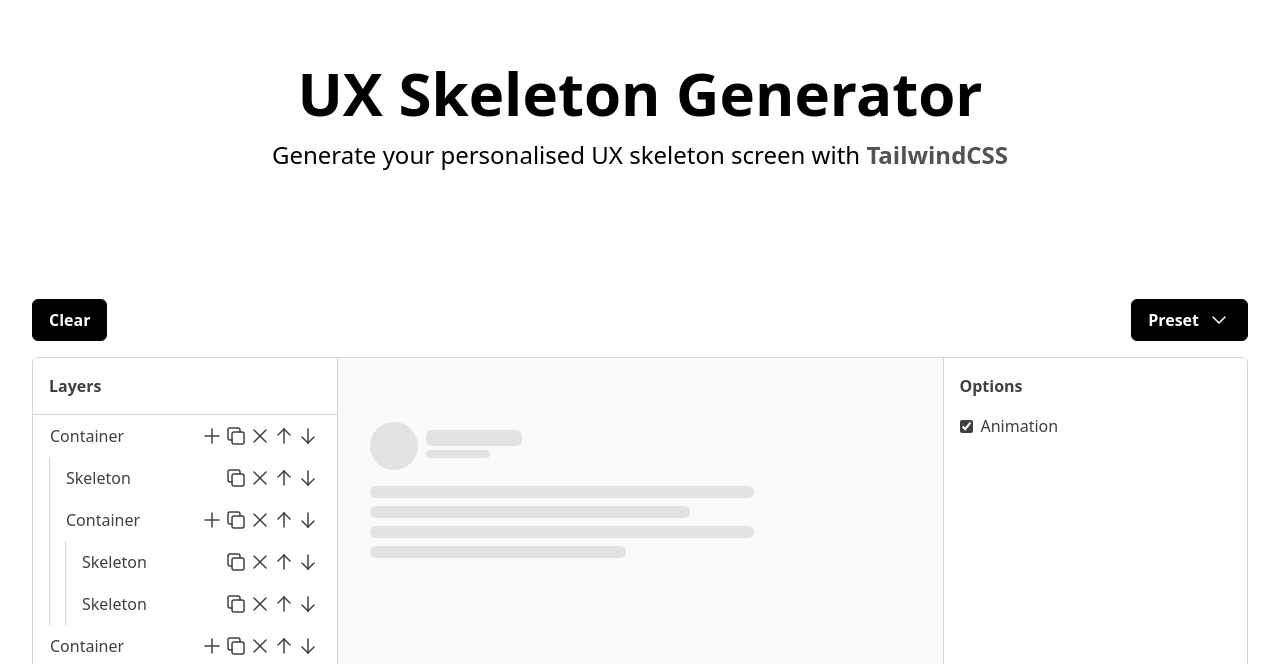
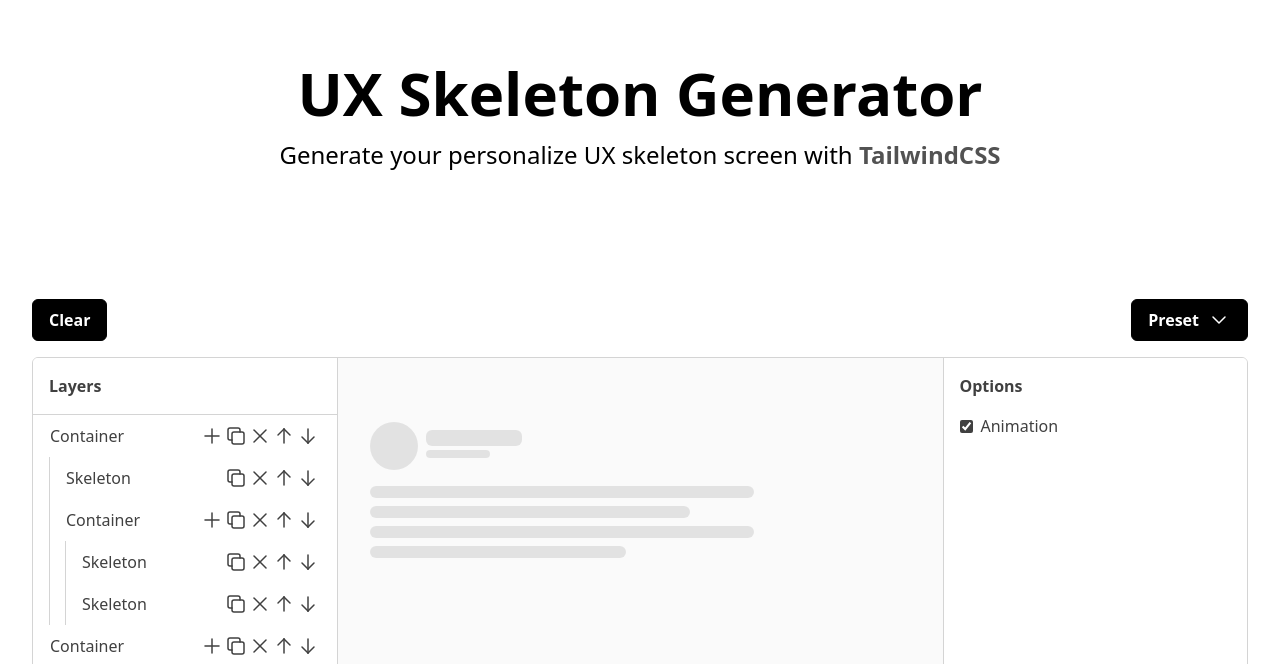
Before and after one commit to mkfizi/tailbone, a website: page index.html in a window 1280 px wide. Shown: the part 66-730 px from the top of the page. Drawn offline with nearby package versions, Linux system fonts and the light colour scheme.

Commit message:
Revise h2 text

```diff
--- a/index.html
+++ b/index.html
@@ -1649,7 +1649,7 @@
     <main class="w-full max-w-screen-xl px-4 pt-16 pb-32 mx-auto sm:px-8">
         <header class="max-w-screen-md mx-auto text-center">
             <h1 class="text-4xl font-black text-black sm:text-5xl lg:text-6xl dark:text-white">UX Skeleton Generator</h1>
-            <h2 class="mt-4 text-lg text-black sm:text-xl lg:text-2xl dark:text-white">Generate your personalised UX skeleton screen with <span class="font-bold text-neutral-600 dark:text-neutral-400">TailwindCSS</span></h2>
+            <h2 class="mt-4 text-lg text-black sm:text-xl lg:text-2xl dark:text-white">Generate your personalize UX skeleton screen with <span class="font-bold text-neutral-600 dark:text-neutral-400">TailwindCSS</span></h2>
         </header>
 
         <section class="pt-32">
```
